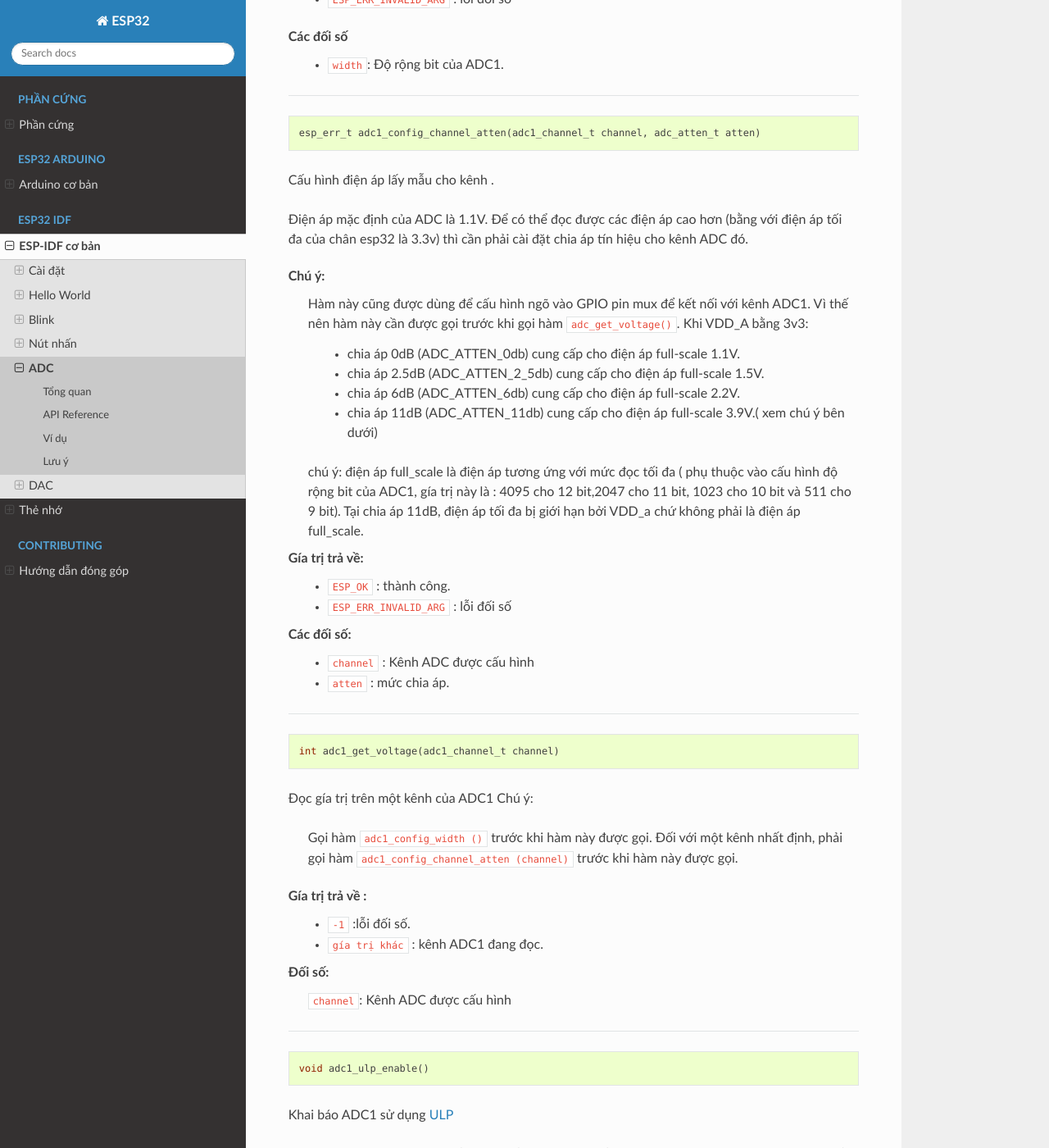
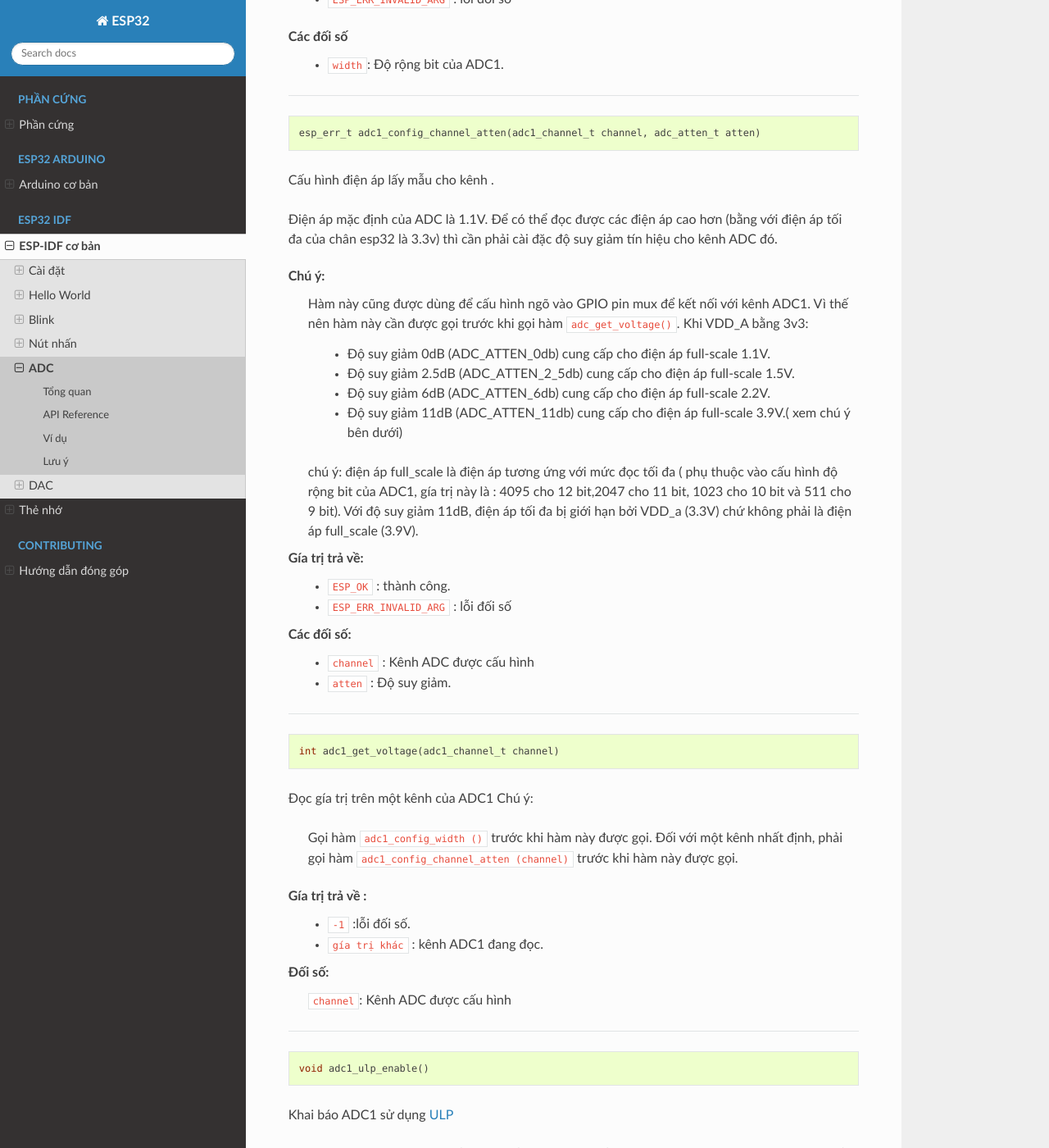
Before and after one commit to esp32vn/esp32.vn, a Sphinx documentation site: the page built from docs/idf/adc.rst, in a window 1280 px wide and 1400 px high, scrolled down 1348 px. Shown: the whole window at 82% size. Built offline with Sphinx 7.4.7 and the Read the Docs theme 2.0.0, drawn with Linux system fonts in a browser that asks for light colours; some of the changed text lies outside the part shown.

Commit message:
change ADC

```diff
--- a/docs/idf/adc.rst
+++ b/docs/idf/adc.rst
@@ -11,7 +11,7 @@
     SAR (thanh ghi xấp xỉ liên tiếp)  sử dụng thuật toán tìm kiếm nhị phân giúp hội tụ tín hiệu đầu vào, từ đó giúp tăng dung lượng và tốc độ so sánh của ADC
 
 Các API điểu khiển ADC hiện tại chỉ hổ trợ 9 kênh ADC1 (từ GPIO32 đến GPIO39).
-Việc đo ADC bao gồm cấu hình ADC với độ chính sác mong muốn , cài đặt các thiết lập liên quan, gọi hàm adc1_get_voltage() để lấy gía trị đo được.
+Việc đo ADC bao gồm cấu hình ADC với độ chính sác mong muốn , cài đặt độ suy giảm, gọi hàm adc1_get_voltage() để lấy gía trị đo được.
 
 Bạn cũng có thể đọc được gía trị từ cảm biến hiệu ứng Hall thông qua ADC1.
 
@@ -68,24 +68,24 @@
 
 Cấu hình điện áp lấy mẫu cho kênh .
 
-Điện áp mặc định của ADC là 1.1V. Để có thể đọc được các điện áp cao hơn (bằng với điện áp tối đa của chân esp32 là 3.3v) thì cần phải cài đặt chia áp tín hiệu cho kênh ADC đó.
+Điện áp mặc định của ADC là 1.1V. Để có thể đọc được các điện áp cao hơn (bằng với điện áp tối đa của chân esp32 là 3.3v) thì cần phải cài đặc độ  suy giảm tín hiệu cho kênh ADC đó.
 
 Chú ý:
 	Hàm này cũng được dùng để cấu hình ngõ vào GPIO pin mux để kết nối với kênh ADC1. Vì thế nên hàm này cần được gọi trước khi gọi hàm ``adc_get_voltage()``.
 	Khi VDD_A bằng 3v3:
-		* chia áp 0dB (ADC_ATTEN_0db) cung cấp cho điện áp full-scale 1.1V.
-		* chia áp 2.5dB (ADC_ATTEN_2_5db) cung cấp cho điện áp full-scale 1.5V.
-		* chia áp 6dB (ADC_ATTEN_6db) cung cấp cho điện áp full-scale 2.2V.
-		* chia áp 11dB (ADC_ATTEN_11db) cung cấp cho điện áp full-scale 3.9V.( xem chú ý bên dưới)
+		* Độ suy giảm 0dB (ADC_ATTEN_0db) cung cấp cho điện áp full-scale 1.1V.
+		* Độ suy giảm 2.5dB (ADC_ATTEN_2_5db) cung cấp cho điện áp full-scale 1.5V.
+		* Độ suy giảm 6dB (ADC_ATTEN_6db) cung cấp cho điện áp full-scale 2.2V.
+		* Độ suy giảm 11dB (ADC_ATTEN_11db) cung cấp cho điện áp full-scale 3.9V.( xem chú ý bên dưới)
 	chú ý: điện áp full_scale là điện áp tương ứng với mức đọc tối đa ( phụ thuộc vào cấu hình độ rộng bit của ADC1, gía trị này là : 4095 cho 12 bit,2047 cho 11 bit, 1023 cho 10 bit và 511 cho 9 bit).
-	Tại chia áp 11dB, điện áp tối đa bị giới hạn bởi VDD_a chứ không phải là điện áp full_scale.
+	Với độ suy giảm 11dB, điện áp tối đa bị giới hạn bởi VDD_a (3.3V) chứ không phải là điện áp full_scale (3.9V).
 
 Gía trị trả về:
 	- ``ESP_OK`` : thành công.
 	- ``ESP_ERR_INVALID_ARG`` : lỗi đối số
 Các đối số:
 	- ``channel`` : Kênh ADC được cấu hình
-	- ``atten`` : mức chia áp.
+	- ``atten`` : Độ suy giảm.
 
 ****
 
```
